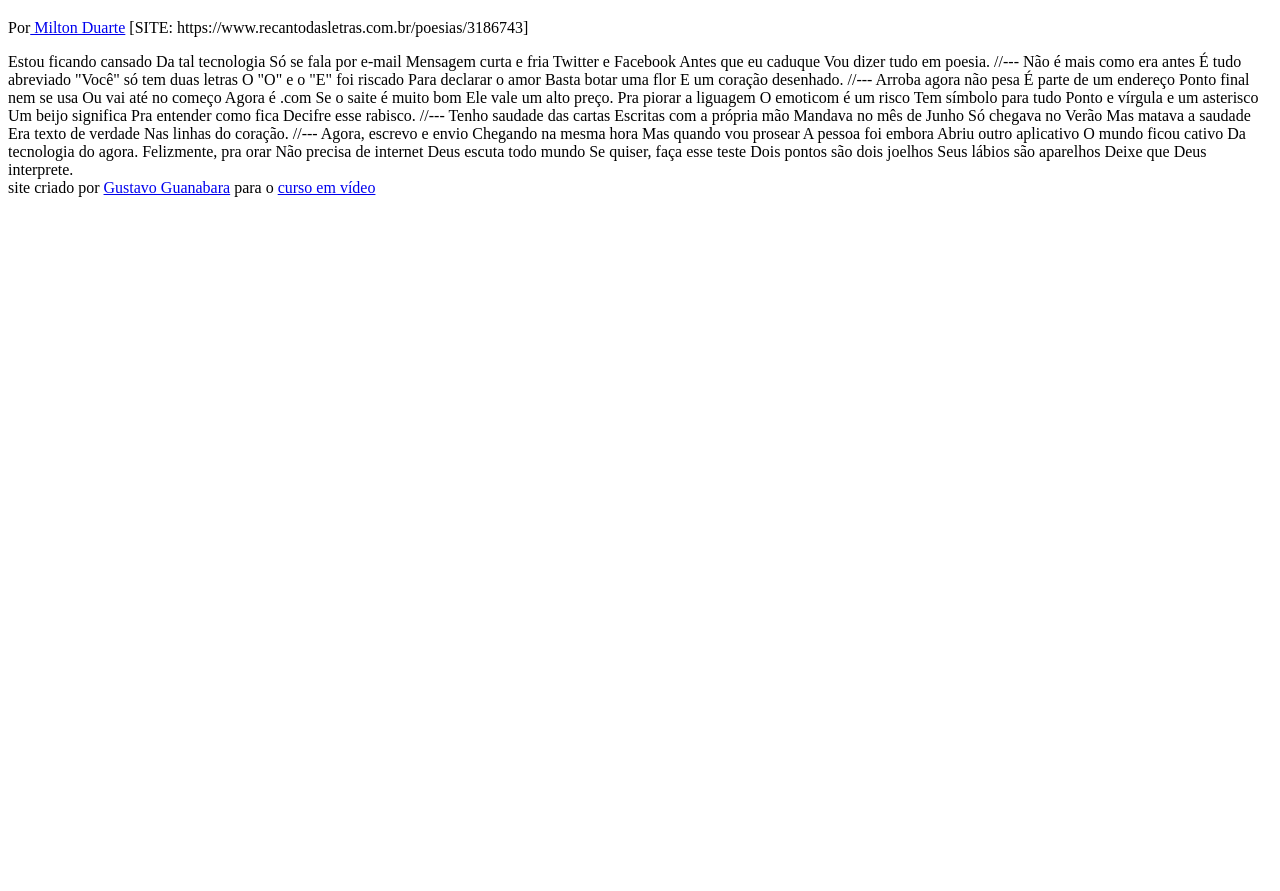
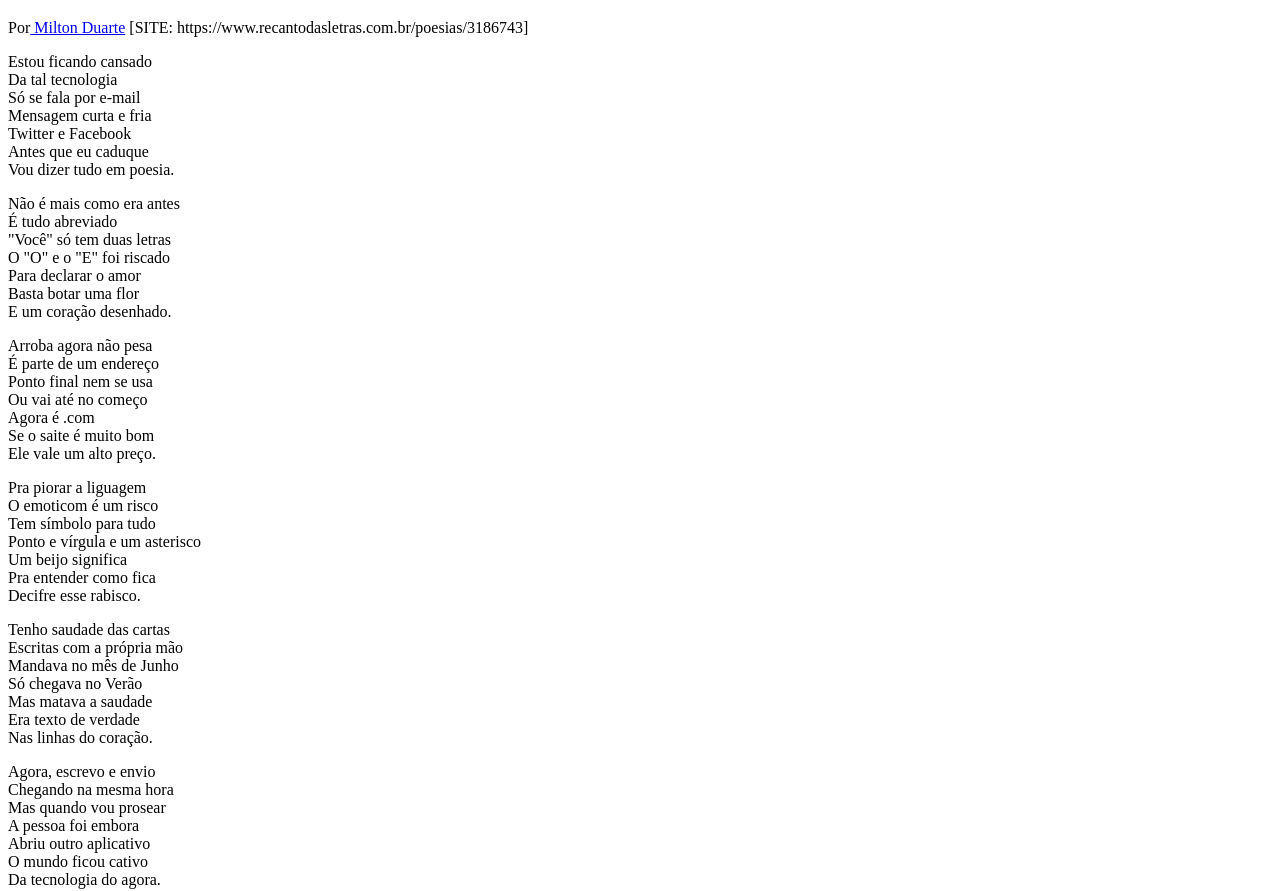
Before and after one commit to Emerson-Ramos/Projeto_cordel, a plain HTML site: page index.html in a window 1280 px wide. Shown: the part 61-952 px from the top of the page. Before the commit the page ends 800 px from the top, so only its background shows below. Drawn offline with Linux system fonts and the light colour scheme.

Commit message:
Atualização projeto cordel

```diff
--- /dev/null
+++ b/estilo/style.css
@@ -0,0 +1 @@
+@charset "UTF-8";
--- a/index.html
+++ b/index.html
@@ -5,83 +5,108 @@
     <meta http-equiv="X-UA-Compatible" content="IE=edge">
     <meta name="viewport" content="width=device-width, initial-scale=1.0">
     <title>Cordel Moderno</title>
+    <link rel="stylesheet" href="estilo/style.css">
 </head>
 <body>
 
     <header>
         <h1>Cordel Moderno</h1>
         <p>
-            Por<a href="https://www.recantodasletras.com.br/poesias/3186743]" target="_blank"> Milton Duarte</a>
+            Por<a href="https://www.recantodasletras.com.br/poesias/3186743" target="_blank"> Milton Duarte</a>
             [SITE: https://www.recantodasletras.com.br/poesias/3186743]
         </p>
     </header>
 
-Estou ficando cansado
-Da tal tecnologia
-Só se fala por e-mail
-Mensagem curta e fria
-Twitter e Facebook
-Antes que eu caduque
+<section>
+    <p>
+        Estou ficando cansado <br>
+        Da tal tecnologia <br>
+        Só se fala por e-mail <br>
+        Mensagem curta e fria <br>
+        Twitter e Facebook <br>
+        Antes que eu caduque <br>
         Vou dizer tudo em poesia.
+    </p>
+</section>
 
-//---
 
-Não é mais como era antes
-É tudo abreviado
-"Você" só tem duas letras
-O "O" e o "E" foi riscado
-Para declarar o amor
-Basta botar uma flor
+
+<section>
+    <p>
+        Não é mais como era antes <br>
+        É tudo abreviado <br>
+        "Você" só tem duas letras <br>
+        O "O" e o "E" foi riscado <br>
+        Para declarar o amor <br>
+        Basta botar uma flor <br>
         E um coração desenhado.
+    </p>
+</section>
 
-//---
 
-Arroba agora não pesa
-É parte de um endereço
-Ponto final nem se usa
-Ou vai até no começo
-Agora é .com
-Se o saite é muito bom
+
+<section>
+    <p>
+        Arroba agora não pesa <br>
+        É parte de um endereço <br>
+        Ponto final nem se usa <br>
+        Ou vai até no começo <br>
+        Agora é .com<br>
+        Se o saite é muito bom<br>
         Ele vale um alto preço.
+    </p>
 
-Pra piorar a liguagem
-O emoticom é um risco
-Tem símbolo para tudo
-Ponto e vírgula e um asterisco
-Um beijo significa
-Pra entender como fica
+    <p>
+        Pra piorar a liguagem<br>
+        O emoticom é um risco<br>
+        Tem símbolo para tudo<br>
+        Ponto e vírgula e um asterisco<br>
+        Um beijo significa<br>
+        Pra entender como fica<br>
         Decifre esse rabisco.
+    </p>
+</section>
 
-//---
 
-Tenho saudade das cartas
-Escritas com a própria mão
-Mandava no mês de Junho
-Só chegava no Verão
-Mas matava a saudade
-Era texto de verdade
+
+<section>
+    <p>
+        Tenho saudade das cartas<br>
+        Escritas com a própria mão<br>
+        Mandava no mês de Junho<br>
+        Só chegava no Verão<br>
+        Mas matava a saudade<br>
+        Era texto de verdade<br>
         Nas linhas do coração.
+    </p>
+</section>
 
-//---
 
-Agora, escrevo e envio
-Chegando na mesma hora
-Mas quando vou prosear
-A pessoa foi embora
-Abriu outro aplicativo
-O mundo ficou cativo
+
+<section>
+    <p>
+        Agora, escrevo e envio<br>
+        Chegando na mesma hora<br>
+        Mas quando vou prosear<br>
+        A pessoa foi embora<br>
+        Abriu outro aplicativo<br>
+        O mundo ficou cativo<br>
         Da tecnologia do agora.
+    </p>
 
-Felizmente, pra orar
-Não precisa de internet
-Deus escuta todo mundo
-Se quiser, faça esse teste
-Dois pontos são dois joelhos
-Seus lábios são aparelhos
+    <p>
+        Felizmente, pra orar<br>
+        Não precisa de internet<br>
+        Deus escuta todo mundo<br>
+        Se quiser, faça esse teste<br>
+        Dois pontos são dois joelhos<br>
+        Seus lábios são aparelhos<br>
         Deixe que Deus interprete.
+    </p>
+</section>
 
 <footer>
-    site criado por <a href="https://gustavoguanabara.github.io" target="_blank">Gustavo Guanabara</a> para o <a href="www.cursoemvideo.com" target="_blank">curso em vídeo</a>
+    site criado por <a href="https://gustavoguanabara.github.io" target="_blank">Gustavo Guanabara</a> para o <a href="https://www.cursoemvideo.com" target="_blank">curso em vídeo</a>
 </footer>
 </body>
 </html>
```
Lines whose indentation alone changed are shown as unchanged.
